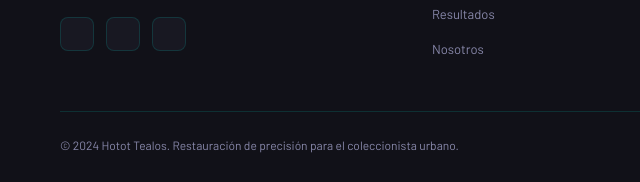
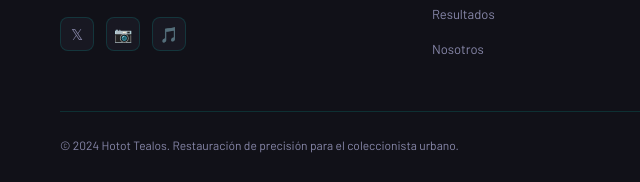
Before and after one commit to harken368/hotot_tealos, a plain HTML site: page index.html in a window 1280 px wide. Shown: the part 3175-3357 px from the top of the page, 0-640 px from the left. Drawn offline with nearby package versions, Linux system fonts and the light colour scheme; a web font is replaced by a local one.

Commit message:
sexo anal

```diff
--- a/index.html
+++ b/index.html
@@ -421,9 +421,9 @@
         <div class="footer-brand-name">HOTOT TEALOS</div>
         <p class="footer-brand-desc">Precisión restoration para el street collector urbano. Tratamos cada pieza como una obra maestra.</p>
         <div class="footer-socials">
-          <a class="social-btn" href="#"></a>
-          <a class="social-btn" href="#"></a>
-          <a class="social-btn" href="#"></a>
+                    <a class="social-btn" href="#">𝕏</a>
+          <a class="social-btn" href="#">📷</a>
+          <a class="social-btn" href="#">🎵</a>
         </div>
       </div>
       <div>
```
